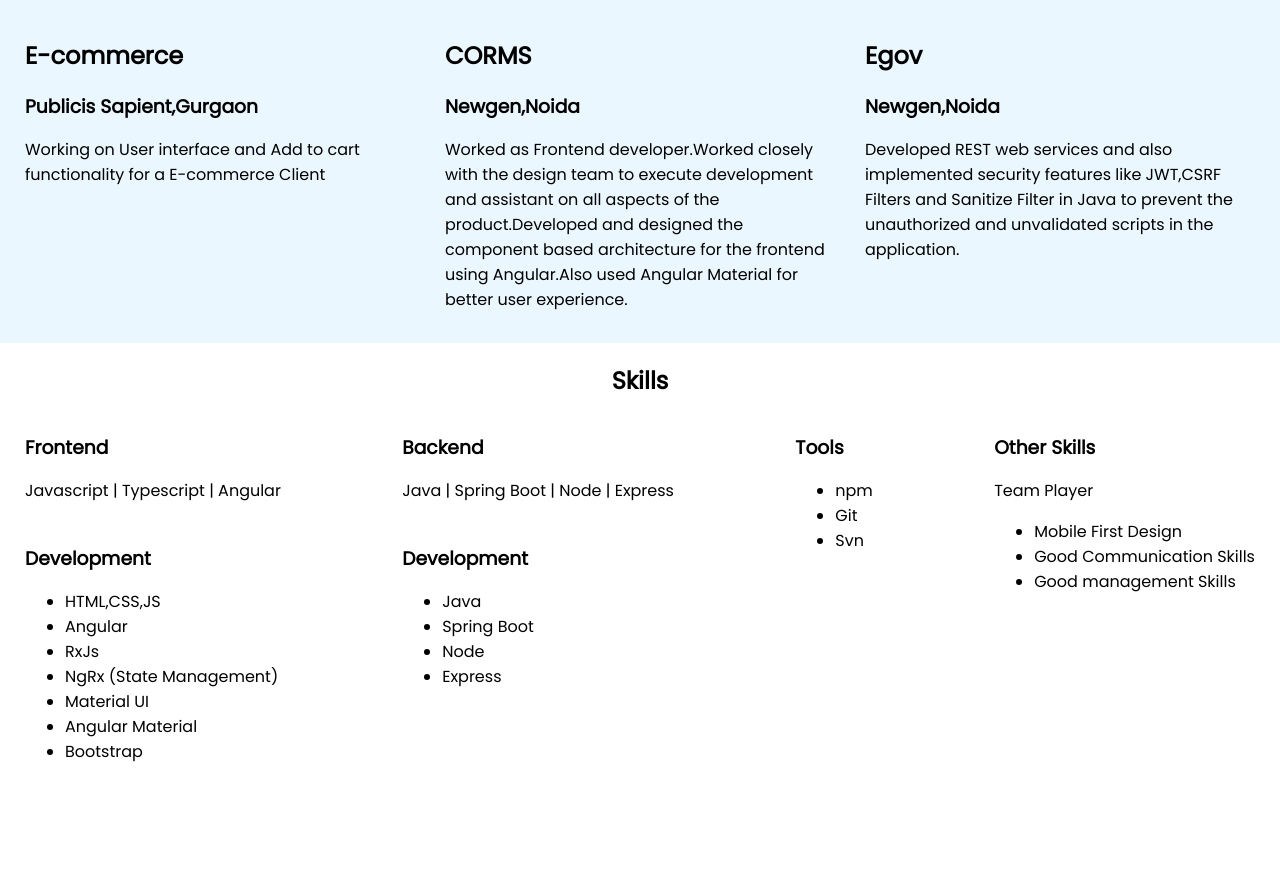
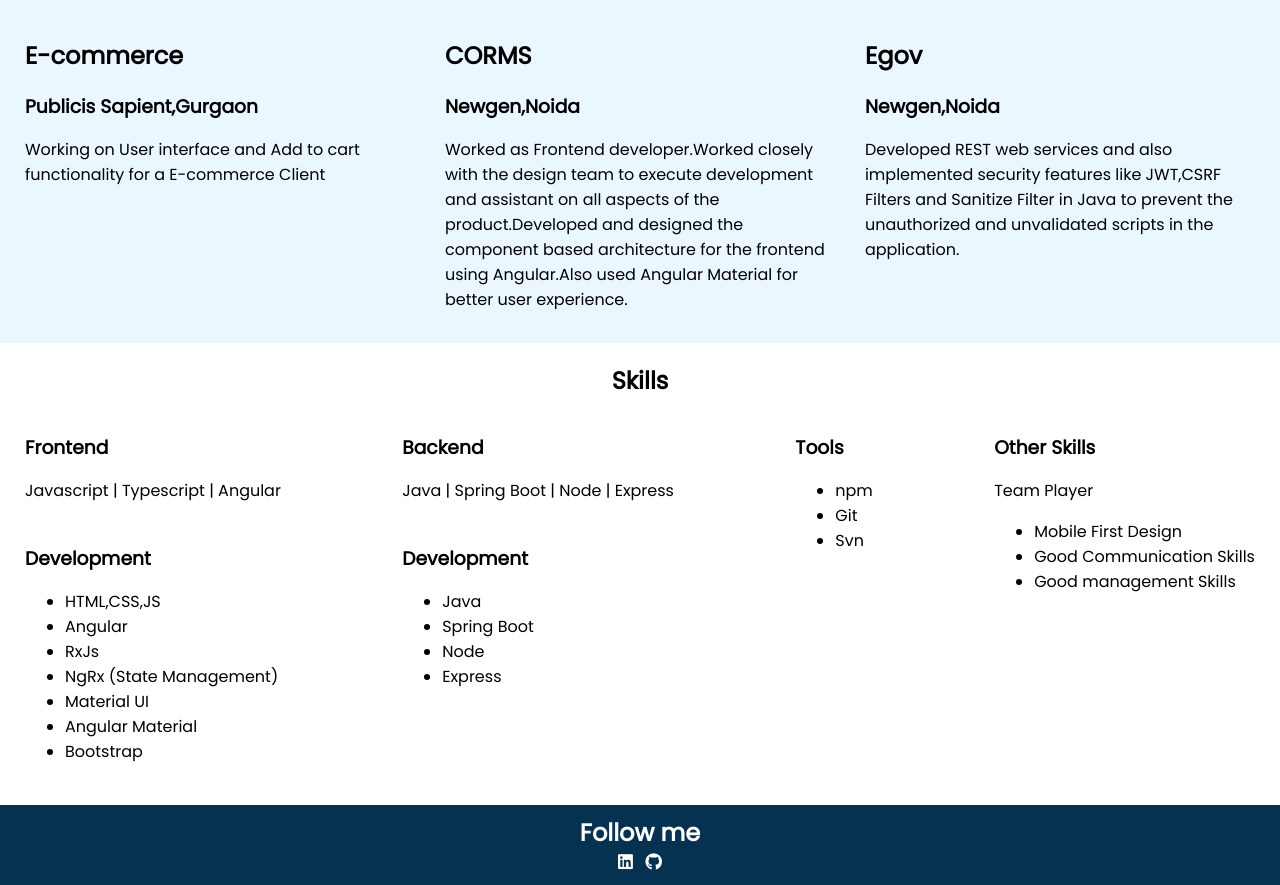
Before and after one commit to mayank8995/Personal-Portfolio, a plain HTML site: page public/index.html in a window 1280 px wide. Shown: the part 1171-2056 px from the top of the page. Before the commit the page ends 1976 px from the top, so only its background shows below. Drawn offline with nearby package versions, Linux system fonts and the light colour scheme.

Commit message:
Added follow melink

```diff
--- a/public/index.html
+++ b/public/index.html
@@ -31,10 +31,10 @@
             <ul class="nav-links">
                 <li><a href="#home" id="_h_lg" onclick="animateScroll('home')" ><img src="./images/logo.png" class="logo" alt="logo" style="width:auto"/></a></li>
                 <li><a href="#home" id="_h_lb" onclick="animateScroll('home')" >Home</a></li>
-                <!-- <li><a href="#introduction" onclick="animateScroll('introduction')">Introduction</a></li> -->
                 <li><a href="#experience" onclick="animateScroll('experience')">Experience</a></li>
                 <li><a href="#projects" onclick="animateScroll('projects')">Projects</a></li>
                 <li><a href="#skills" onclick="animateScroll('skills')">Skills</a></li>
+                <li><a href="#follow" onclick="animateScroll('follow')">Follow Me</a></li>
             </ul>
         </nav>
         <!-- </div> -->
@@ -199,6 +199,13 @@
             </section>
           </div>
     </section>
+    <footer class="font-size-10" id="follow">
+        <h2>Follow me</h2>
+        <span>
+            <a href="https://www.linkedin.com/in/mayank-gupta-5b13b110a/" target="_blank"><i class="fab fa-linkedin"></i></a>&nbsp;&nbsp;
+            <a href="https://github.com/mayank8995" target="_blank"><i class="fab fa-github"></i></a>
+        </span>
+    </footer>
     <script src="https://ajax.googleapis.com/ajax/libs/jquery/3.5.1/jquery.min.js"></script>
     <script defer src="index.js"></script>
 </body>
--- a/public/style.css
+++ b/public/style.css
@@ -72,8 +72,21 @@ header{
     box-shadow: var(--light-shadow);
     font-weight: bold;
 }
-h2{
-  /* margin:0; */
+#follow{
+  background: var(--clr-primary-1);
+  padding: 10px;
+  /* height: 20vh; */
+  display: flex;
+  flex-direction: column;
+  align-items: center;
+  color: #fff;
+}
+i{
+  font-size: 17px;
+  color: #fff;
+}
+#follow > h2{
+  margin:0;
 }
 #home,
 #introduction,
```
